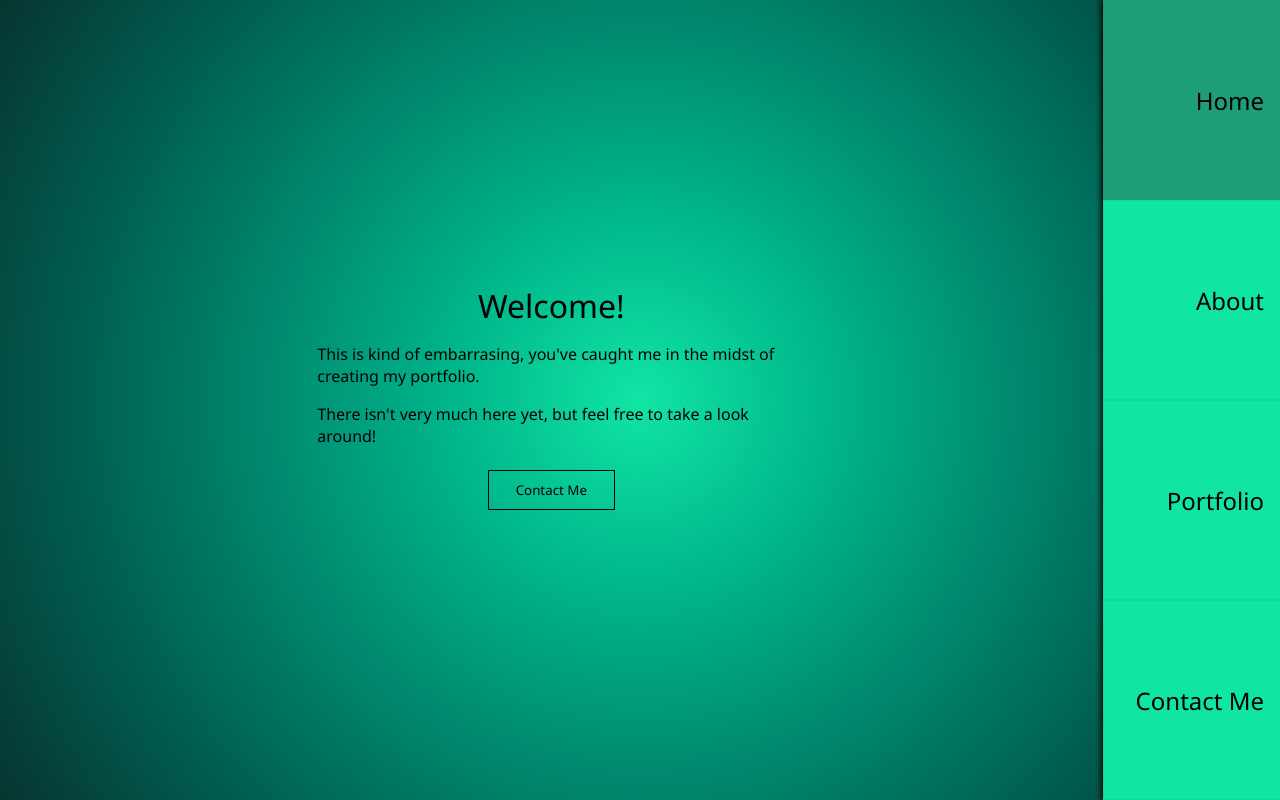
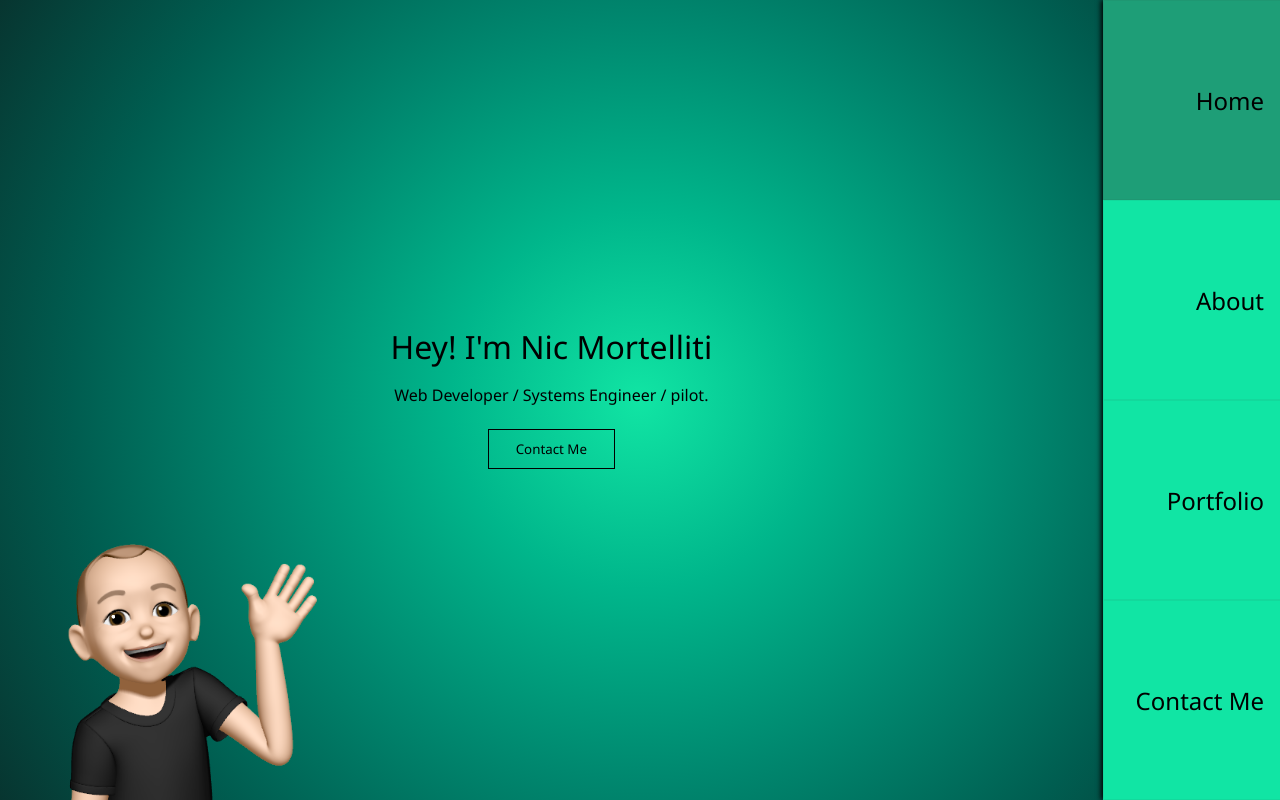
Before and after one commit to NicMortelliti/portfolio, a React (Create React App) app: page / in a window 1280 px wide. Built offline with nearby package versions, Linux system fonts and the light colour scheme.

Commit message:
Add memoji

```diff
--- a/src/components/styles/Landing.styled.js
+++ b/src/components/styles/Landing.styled.js
@@ -11,4 +11,17 @@ export const Wrapper = styled.div`
   gap: 1rem;
 
   max-width: 500px;
+
+  img {
+    position: fixed;
+    bottom: 0;
+    left: 0;
+    max-width: 20rem;
+  }
+
+  @media (max-width: 650px) or (max-height: 650px) {
+    img {
+      display: none;
+    }
+  }
 `;
--- a/src/pages/Landing.js
+++ b/src/pages/Landing.js
@@ -1,5 +1,7 @@
 import React from "react";
-import {useNavigate} from "react-router-dom"
+import { useNavigate } from "react-router-dom";
+
+import memoji from "../assets/images/memoji-wave.png";
 
 // Styled components
 import { Wrapper } from "../components/styles/Landing.styled";
@@ -10,15 +12,10 @@ const Landing = () => {
 
   return (
     <Wrapper>
-      <h1>Welcome!</h1>
-      <p>
-        This is kind of embarrasing, you've caught me in the midst of creating
-        my portfolio.
-      </p>
-      <p>
-        There isn't very much here yet, but feel free to take a look around!
-      </p>
-      <Button onClick={() => navigate('/contact')}>Contact Me</Button>
+      <h1>Hey! I'm Nic Mortelliti</h1>
+      <p>Web Developer / Systems Engineer / pilot.</p>
+      <Button onClick={() => navigate("/contact")}>Contact Me</Button>
+      <img src={memoji} alt="memoji" />
     </Wrapper>
   );
 };
```
Also changed, not shown: src/assets/images/memoji-wave.png (added), 1 other file (tests, documents, lock files or other folders).
